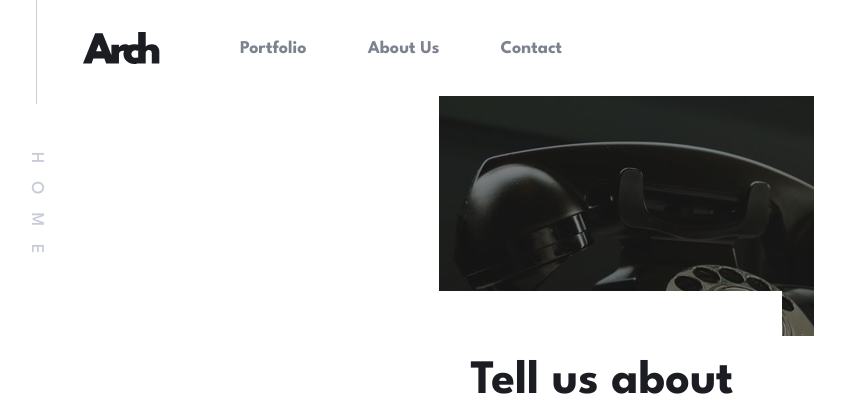
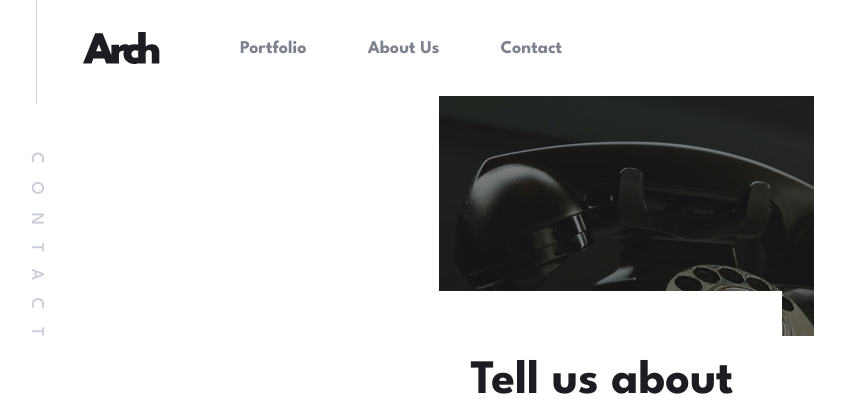
Before and after one commit to gigakhrz/arch-studio-multi-page-website, a Next.js app: page /contact in a window 1280 px wide. Shown: the top 404 px of the page, without its empty margins (14-859 px from the left). Built offline with nearby package versions, Linux system fonts and the light colour scheme.

Commit message:
add functon which creating a page name

```diff
--- a/src/app/components/Header/Header.tsx
+++ b/src/app/components/Header/Header.tsx
@@ -10,15 +10,32 @@ import Navbar from "./Navbar";
 
 export default function Header(): JSX.Element {
   const router = useRouter();
-  const pathname = usePathname();
   // to go home page when click on logo img
   const handleGoHomePage = (): void => {
     router.push("/");
   };
 
-  console.log(pathname);
   // to use redux reducer functions
   const dispatch = useDispatch();
+
+  // A page pointer, it changes as the page changes.
+  const pathName = usePathname();
+
+  const createPageName = (): string => {
+    let page;
+    if (pathName === "/") {
+      page = "HOME";
+    } else if (pathName === "/about") {
+      page = "ABOUT US";
+    } else {
+      let name = pathName.split("");
+      name.shift();
+      page = name.join("").toUpperCase();
+    }
+    return page;
+  };
+
+  let pageName = createPageName();
 
   return (
     <div className="flex w-full justify-between p-8 items-center md:justify-center md:gap-[80px] md:px-[97px] md:relative">
@@ -44,7 +61,7 @@ export default function Header(): JSX.Element {
           style={{ writingMode: "vertical-lr" }}
           className="text-[18px] float-right text-[#C8CCD8] leading-[24px] tracking-[18px]"
         >
-          HOME
+          {pageName}
         </h3>
       </div>
     </div>
```
